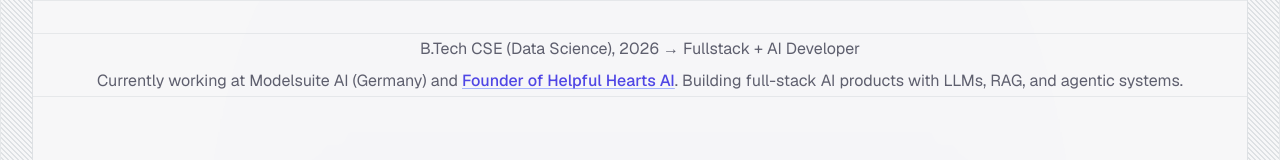
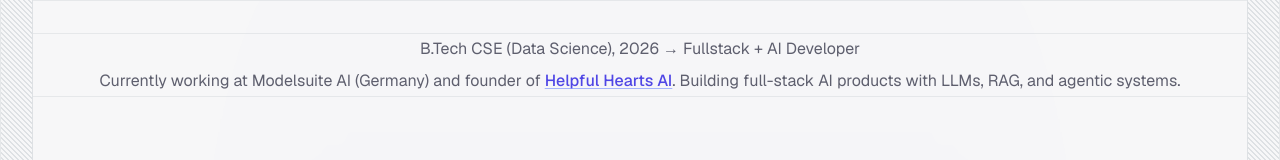
Before and after one commit to shishir-21/personal-site, a Next.js app: page / in a window 1280 px wide. Shown: the part 331-491 px from the top of the page. Built offline with nearby package versions, Linux system fonts and the light colour scheme; no server answers.

Commit message:
fix: link only Helpful Hearts AI name

```diff
--- a/app/page.tsx
+++ b/app/page.tsx
@@ -86,12 +86,12 @@
                   delay={PARAGRAPH_DELAY}
                   className="leading-8 text-text-secondary"
                 >
-                  B.Tech CSE (Data Science), 2026 → Fullstack + AI Developer <br /> Currently working at Modelsuite AI (Germany) and{" "}
+                  B.Tech CSE (Data Science), 2026 → Fullstack + AI Developer <br /> Currently working at Modelsuite AI (Germany) and founder of{" "}
                   <AboutLink
                     href="https://github.com/shishir-21/Helpful-Hearts-Mobile"
                     className="font-medium text-indigo-600 underline decoration-indigo-300 underline-offset-2 transition-colors hover:text-indigo-500 hover:decoration-indigo-400"
                   >
-                    Founder of Helpful Hearts AI
+                    Helpful Hearts AI
                   </AboutLink>
                   . Building full-stack AI products with LLMs, RAG, and agentic systems.
                 </AnimatedText>
```
